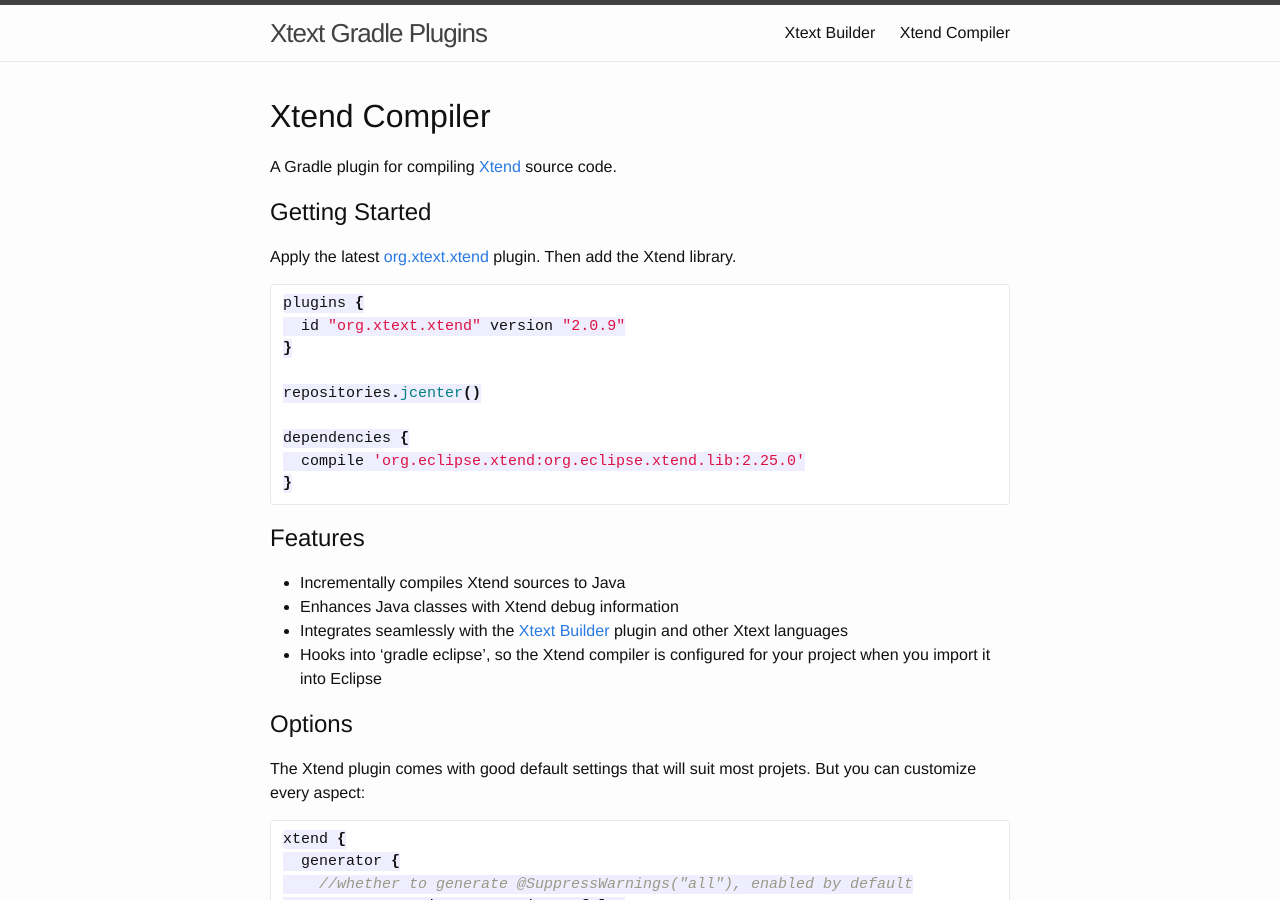
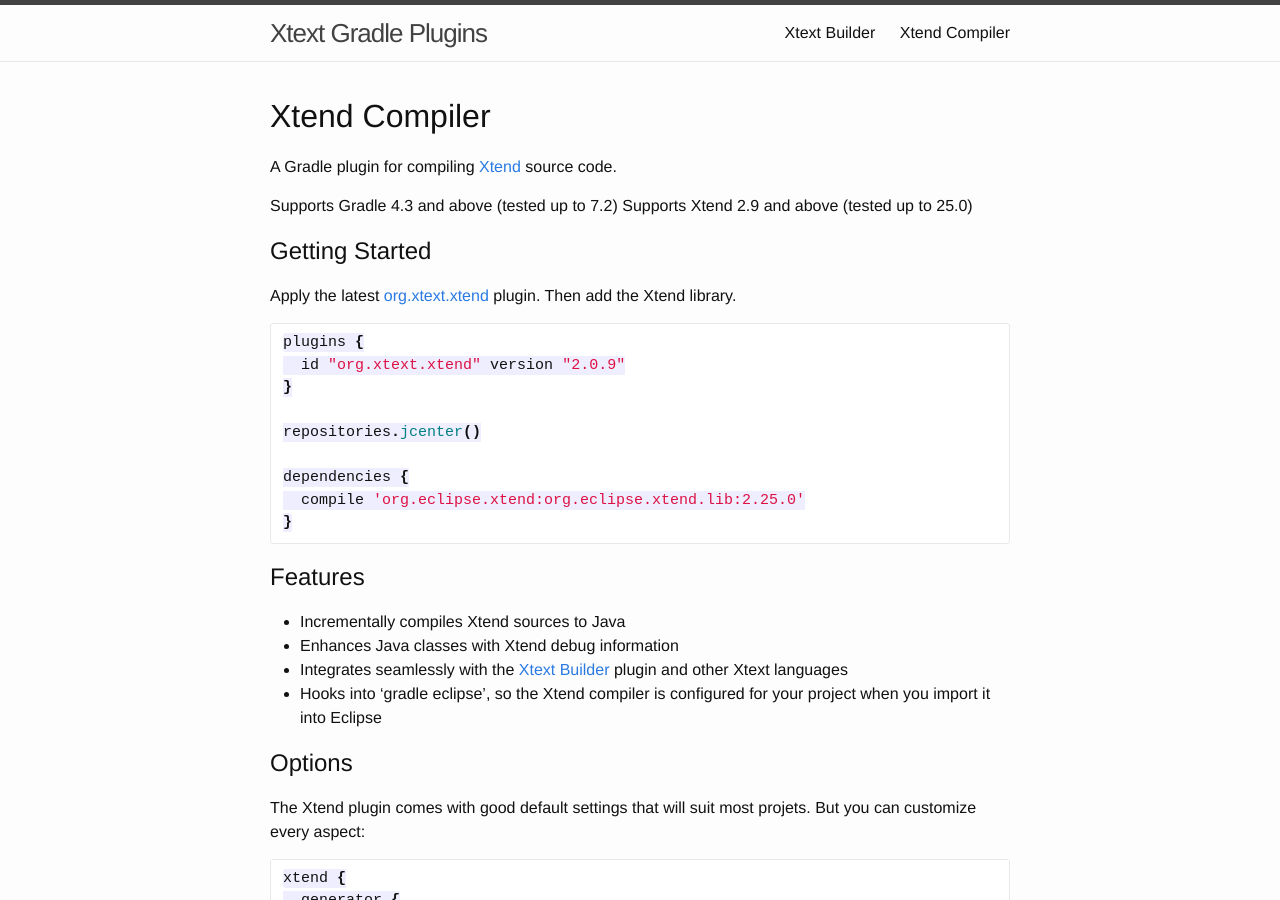
Before and after one commit to xtext/xtext-gradle-plugin, a Jekyll site: the page built from xtend.md, in a window 1280 px wide and 900 px high. Built offline with Jekyll 4.4.1, drawn with Linux system fonts in a browser that asks for light colours.

Commit message:
Add compatibility information to Xtend page

```diff
--- a/xtend.md
+++ b/xtend.md
@@ -8,6 +8,9 @@
 ===================
 
 A Gradle plugin for compiling [Xtend](http://xtend-lang.org) source code.
+
+Supports Gradle 4.3 and above (tested up to 7.2)
+Supports Xtend 2.9 and above (tested up to 25.0)
 
 Getting Started
 ------
```
